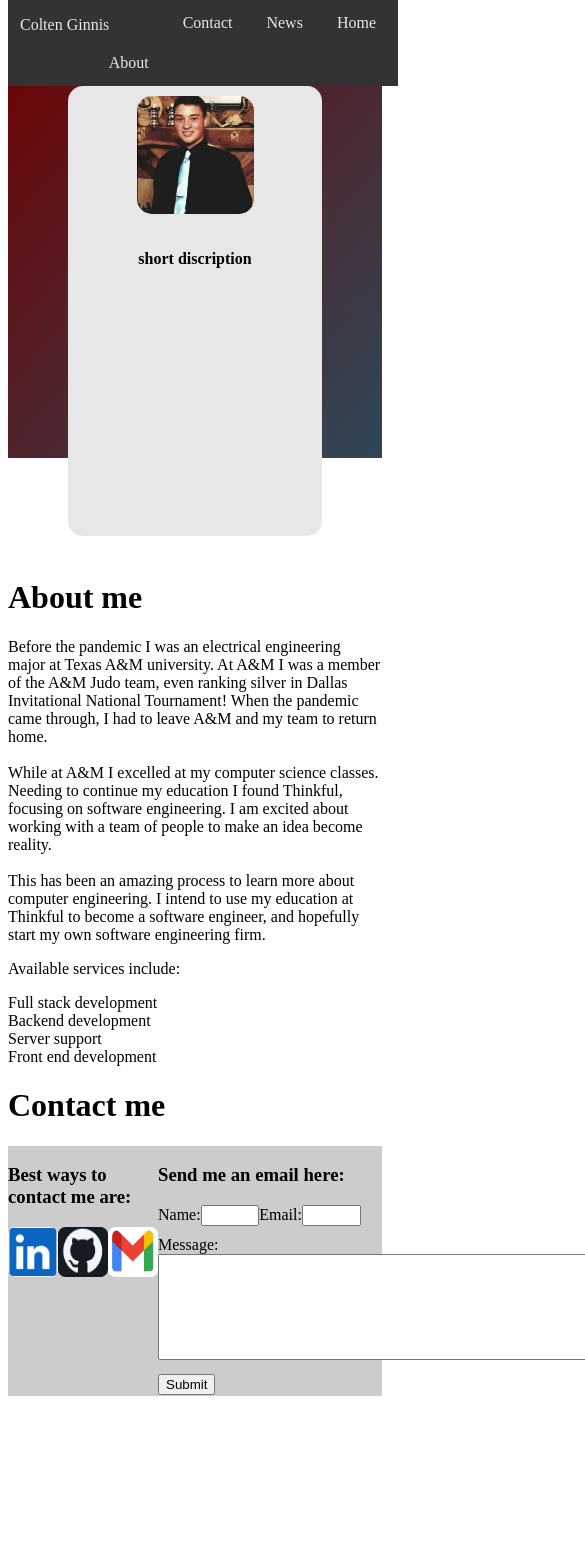
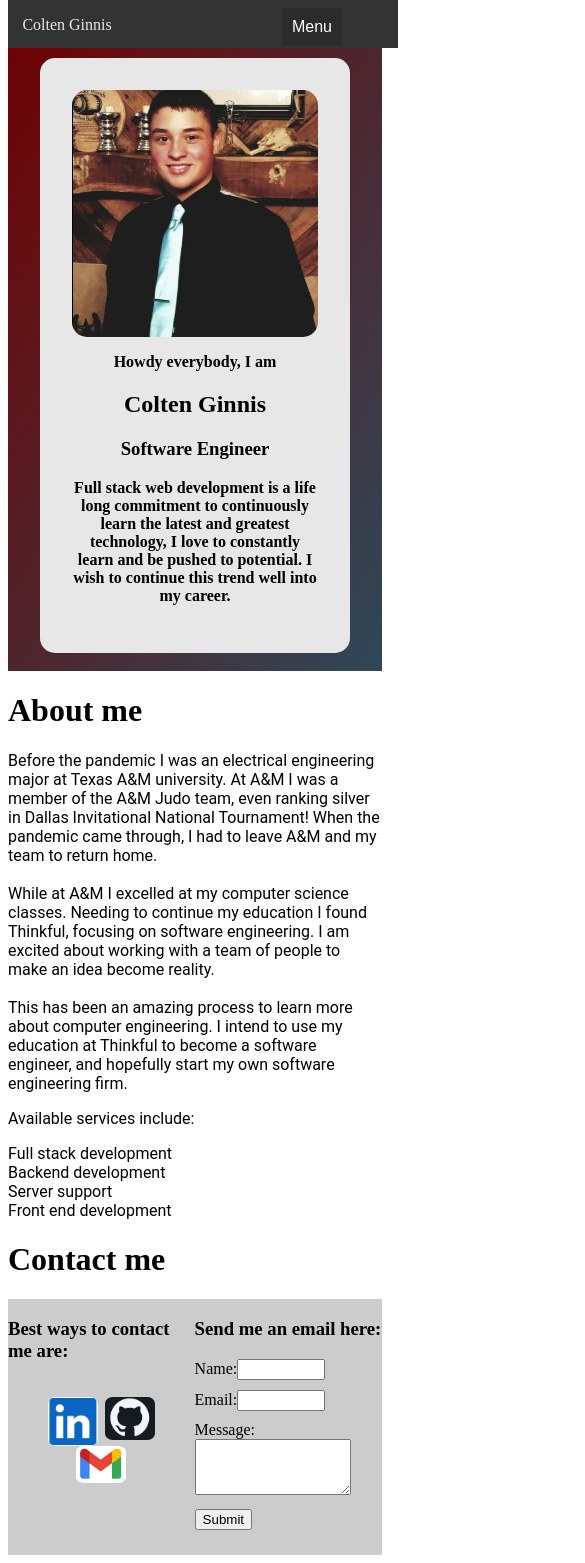
Before and after one commit to Colten-Developer/portfolio-website, a React (Create React App) app in the folder portfolio-website/: page / in a window 390 px wide. Shown: the top 1563 px of the page, 585 px wide, since content can reach past the window. Before the commit the page ends 1404 px from the top, so only its background shows below. Built offline with nearby package versions, Linux system fonts and the light colour scheme.

Commit message:
responsiveness has been updated

```diff
--- a/portfolio-website/src/layout/Layout.css
+++ b/portfolio-website/src/layout/Layout.css
@@ -1,6 +1,9 @@
+
+/*
 .top-level {
     background-image: linear-gradient(to bottom right, #700000, #2F4858);
 }
+*/
 
 /*
 background-image: linear-gradient(to bottom right, #700000, #2F4858);
--- a/portfolio-website/src/layout/Menu.css
+++ b/portfolio-website/src/layout/Menu.css
@@ -11,10 +11,72 @@
     display: block;
     color: #E7E7E7;
     text-align: center;
-    padding: 14px 12px;
-    margin-right: 10px;
+    padding: 1rem .9rem;
+    margin-right: .8rem;
     text-decoration: none;
   }
+
+  .dropbtn{
+    visibility: hidden;
+  }
+
+@media (max-width: 30em){
+  .navbar{
+    height: 3rem;
+  }
+
+  .navbar a {
+    color:black;
+    visibility: hidden;
+  }
+
+  /* Dropdown Button */
+.dropbtn {
+  visibility: initial;
+  background-color: rgb(43, 43, 43);
+  color: white;
+  padding: 10px;
+  font-size: 16px;
+  border: none;
+}
+
+/* The container <div> - needed to position the dropdown content */
+.dropdown {
+  margin-right: 2.5rem;
+  position: relative;
+  display: inline-block;
+  text-align: center;
+  float: right;
+}
+
+/* Dropdown Content (Hidden by Default) */
+.dropdown-content {
+  display: none;
+  position: absolute;
+  background-color: #f1f1f1;
+  min-width: 93px;
+  box-shadow: 0px 8px 16px 0px rgba(0,0,0,0.2);
+  z-index: 1;
+}
+
+/* Links inside the dropdown */
+.dropdown-content a {
+  color: black;
+  padding: 12px 16px;
+  text-decoration: none;
+  display: block;
+}
+
+/* Change color of dropdown links on hover */
+.dropdown-content a:hover {background-color: #ddd;}
+
+/* Show the dropdown menu on hover */
+.dropdown:hover .dropdown-content {display: block;}
+
+/* Change the background color of the dropdown button when the dropdown content is shown */
+.dropdown:hover .dropbtn {background-color: rgb(34, 34, 34);}
+
+}
 
   .navbar p {
     float: left;
@@ -22,8 +84,8 @@
     color: #E7E7E7;
     text-align: center;
     text-decoration: none;
-    margin-left: 12px;
-    height: 8px;
+    margin-left: .9rem;
+    height: .7rem;
   }
 
   .navbar a:hover {
--- a/portfolio-website/src/layout/Menu.js
+++ b/portfolio-website/src/layout/Menu.js
@@ -9,12 +9,23 @@ import "./Menu.css"
 
 function Menu() {
     return (
-        <div class="navbar">
-            <p>Colten Ginnis</p>
-            <a href="default.asp">Home</a>
-            <a href="news.asp">News</a>
-            <a href="contact.asp">Contact</a>
-            <a href="about.asp">About</a>
+        <div>
+            <div class="navbar">
+                <p>Colten Ginnis</p>
+                    <a href="#">Home</a>
+                    <a href="#">About</a>
+                    <a href="#">Projects</a>
+                    <a href="#">Contact</a>
+            </div>
+            <div class="dropdown">
+                <button class="dropbtn">Menu</button>
+                <div class="dropdown-content">
+                    <a href="#">Home</a>
+                    <a href="#">About</a>
+                    <a href="#">Projects</a>
+                    <a href="#">Contact</a>
+                </div>
+            </div>
         </div>
     )
 }
--- a/portfolio-website/src/pages/AboutPage.css
+++ b/portfolio-website/src/pages/AboutPage.css
@@ -1,3 +1,7 @@
-.top-padding {
-    padding-top: 100px;
+article {
+    font-family: "Roboto", sans-serif;
 }
+
+h1,h2,h3 {
+    font-family: "Playfair Display", serif;
+}
--- a/portfolio-website/src/pages/AboutPage.js
+++ b/portfolio-website/src/pages/AboutPage.js
@@ -8,8 +8,6 @@ import'./AboutPage.css'
 function AboutPage() {
   return (
     <div>
-      <div className = 'top-padding'>
-      </div>
       <div>
           <h1>About me</h1>
           <section>
--- a/portfolio-website/src/pages/ContactPage.css
+++ b/portfolio-website/src/pages/ContactPage.css
@@ -1,3 +1,7 @@
+h1,h2,h3 {
+    font-family: "Playfair Display", serif;
+}
+
 form {
     justify-content: center;
 }
@@ -8,13 +12,15 @@ form input, form textarea{
 }
 
 form textarea {
-    width: 500px;
-    height: 100px;
+    min-width: 100px;
+    min-height: 50px;
+    width: 80%;
+    height: auto;
 }
 
 .logos {
-    width: 50px;
-    height: 50px;
+    max-width: 50px;
+    max-height: 50px;
     border-radius: 15%;
 }
 
@@ -24,10 +30,15 @@ ul {
     margin: 0;
 }
 
-
+.info {
+    min-width: 80px;
+    min-height: 10px;
+    width: 28%;
+    height:auto;
+}
 
 .parent {
-    height: 250px;
+    height: 16rem;
     background: #CCCCCC;
     display: flex;
     flex-direction: row wrap;
@@ -39,8 +50,9 @@ ul {
     .child {
         display: flex;
         flex-direction: row;
+        flex-wrap: wrap;
         justify-content: space-evenly;
-        padding: 0;
-        margin: 0;
+        padding: 1rem;
+        margin: 1rem;
         list-style: none;
     }
--- a/portfolio-website/src/pages/ContactPage.js
+++ b/portfolio-website/src/pages/ContactPage.js
@@ -13,7 +13,7 @@ function ContactPage() {
       <div>
           <div>
           <h1>Contact me</h1>
-          <div className = 'parent'>
+            <div className = 'parent'>
               <div>
               <h3>Best ways to contact me are:</h3>
                 <ul className = 'child'>
@@ -35,10 +35,12 @@ function ContactPage() {
                       <form action="https://formspree.io/f/mvodpzkd" method = "POST">
 
                           <label for="username">Name:</label>
-                          <input id="username" type="text" name="name"></input>
+                          <input id="username" type="text" name="name" class = 'info'></input>
+
+                            <br></br>
 
                           <label for="userEmail">Email:</label>
-                          <input id="userEmail" type="text" name="email"></input>
+                          <input id="userEmail" type="text" name="email" class= 'info'></input>
 
                           <br></br>
 
--- a/portfolio-website/src/pages/HomePage.css
+++ b/portfolio-website/src/pages/HomePage.css
@@ -1,59 +1,62 @@
+
+h1,h2,h3 {
+  font-family: "Playfair Display", serif;
+}
+
 .colors {
   background-image: linear-gradient(to bottom right, #700000, #2F4858);
-  height: 450px;
+  height: auto;
 }
 
+img {
+  display:block;
+  max-width: 100%;
+}
+/*
 .flex-container {
-  margin: 60px;
+  margin-top: 2rem;
+  margin-left: 2rem;
+  margin-right: 2rem;
   display: flex;
   flex-direction: row;
-  padding: 10px;
+  padding: 2rem;
   background-color: #E7E7E7;
   border-radius: 15px;
+  flex-wrap: wrap;
   }
+*/
 
-.flex-container div {
-  margin: 10px;
+.flex-container {
+  display: flex;
+  flex-direction: row;
+  margin-top: 2rem;
+  margin-left: 2rem;
+  margin-right: 2rem;
+  padding: 2rem;
+  background-color: #e7e7e7;
+  border-radius: 15px;
 }
+
+@media (max-width: 425px) {
+  .flex-container{
+    flex-wrap: wrap;
+  }
+}
+
+  .flex-container > *{
+    flex-basis: 100%;
+  }
 
   .flex-item-picture img {
     border-radius: 15px;
+    flex-basis: 100%;
   }
 
   .flex-item-paragraph {
-    flex-grow: 8;
     color: black;
     font-weight: bold;
     font-size: 1em;
     text-align: center;
+    max-width: 100%;
+    flex-basis: 100%;
   }
-
-
-  @media all and (max-width: 800px) {
-
-    .flex-container {
-      margin: 60px;
-      height: 450px;
-      display: flex;
-      flex-direction: column;
-      padding: 0px;
-      background-color: #E7E7E7;
-      border-radius: 15px;
-    }
-
-    .flex-item-picture img {
-      border-radius: 15px;
-      display: block;
-      margin-left: auto;
-      margin-right: auto;
-      width: 50%;
-      }
-
-      .flex-item-paragraph {
-        color: black;
-    font-weight: bold;
-    font-size: 1em;
-    text-align: center;
-      }
-
-  }
--- a/portfolio-website/src/pages/HomePage.js
+++ b/portfolio-website/src/pages/HomePage.js
@@ -17,11 +17,24 @@ function HomePage() {
                     </div>
                     <div className="flex-item-paragraph">
                         <p>
-                            short discription
+                            Howdy everybody, I am
+                        </p>
+                        <h2>
+                            Colten Ginnis
+                        </h2>
+                        <h3>
+                            Software Engineer
+                        </h3>
+                        <p>
+                            Full stack web development is a life long commitment to continuously learn
+                            the latest and greatest technology,
+                            I love to constantly learn and be pushed to potential. I wish to continue this
+                            trend well into my career.
                         </p>
                     </div>
                 </div>
             </div>
+            <br></br>
         </div>
   );
 }
```
